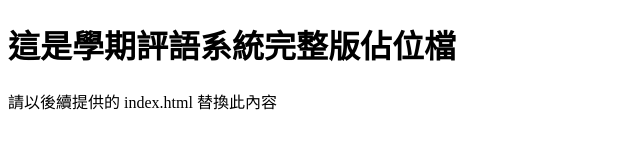
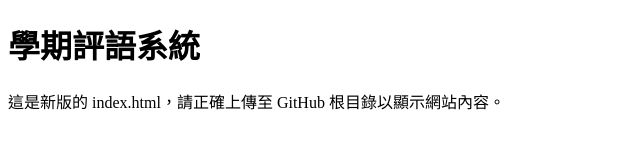
Before and after one commit to feng13812/semester-comment-system, a plain HTML site: page index.html in a window 1280 px wide. Shown: the whole page, without its empty margins (0-640 px from the left). Drawn offline with Linux system fonts and the light colour scheme.

Commit message:
Add files via upload

```diff
--- a/index.html
+++ b/index.html
@@ -1,11 +1,11 @@
 <!DOCTYPE html>
 <html lang="zh-Hant">
 <head>
-  <meta charset="UTF-8" />
+  <meta charset="UTF-8">
   <title>學期評語系統</title>
 </head>
 <body>
-  <h1>這是學期評語系統完整版佔位檔</h1>
-  <p>請以後續提供的 index.html 替換此內容</p>
+  <h1>學期評語系統</h1>
+  <p>這是新版的 index.html，請正確上傳至 GitHub 根目錄以顯示網站內容。</p>
 </body>
 </html>
```
